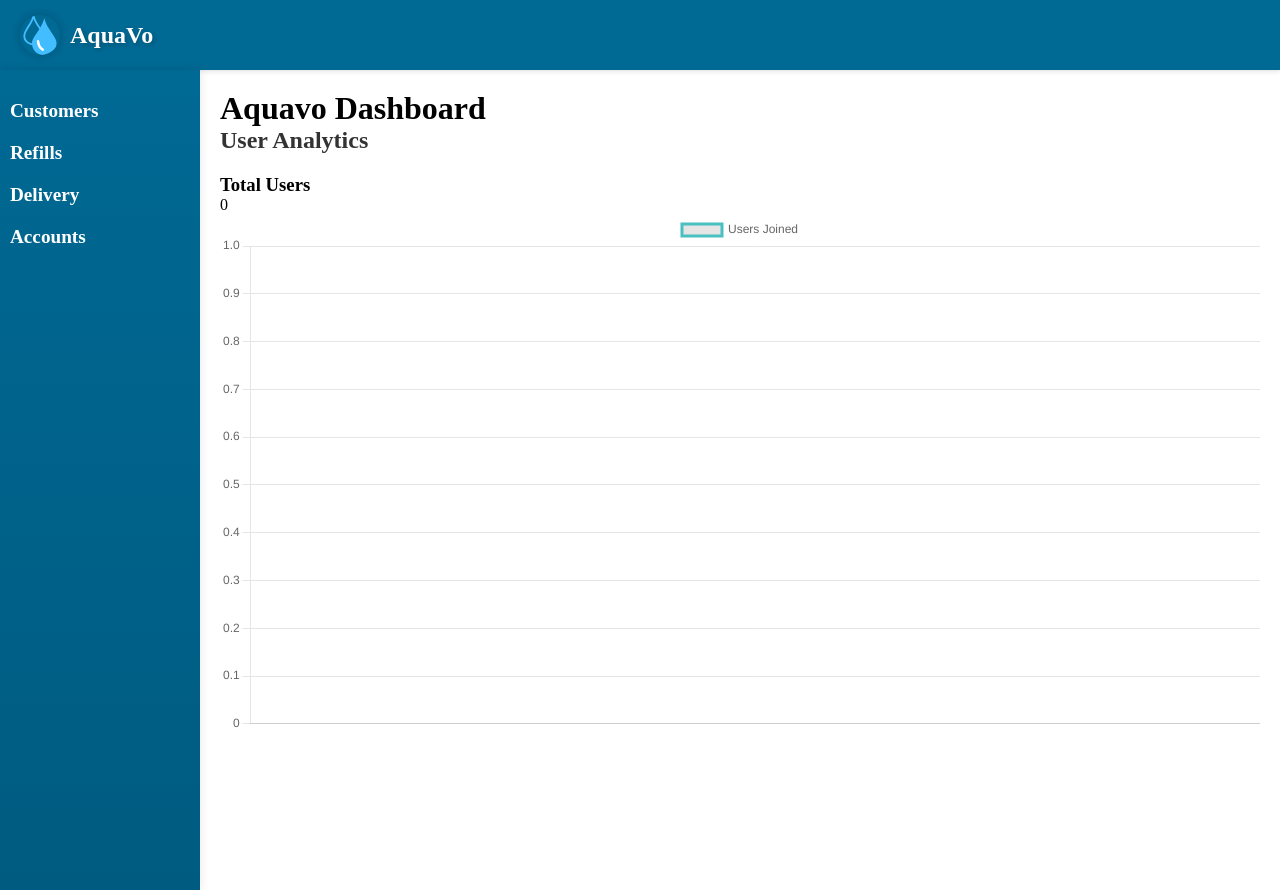
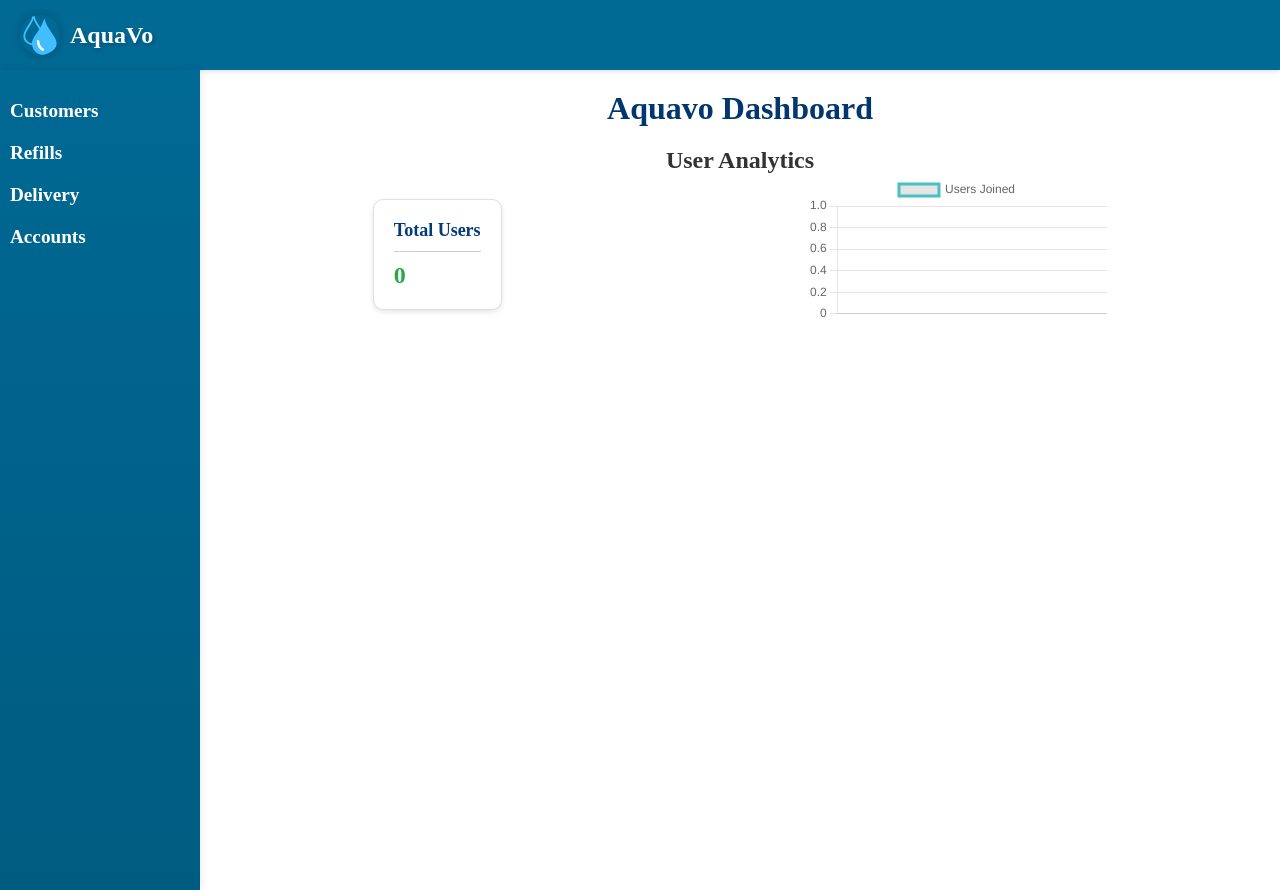
Before and after one commit to mmbogajemimah/aquavo_frontend, a React (Create React App) app: page /dashboard in a window 1280 px wide. Built offline with nearby package versions, Linux system fonts and the light colour scheme; no server answers.

Commit message:
Dashboard CSS styles updated

```diff
--- a/src/styles/dashboard/dashboard-page.css
+++ b/src/styles/dashboard/dashboard-page.css
@@ -1,5 +1,11 @@
 .dashboard {
     display: flex;
+}
+
+.dashboard-header {
+  text-align: center;
+  color: #01366e;
+  margin-bottom: 20px;
 }
 
 /* Dashboard.css */
@@ -31,3 +37,46 @@
     flex: 1;
     padding: 20px;
 }
+
+.total-users-card {
+  background-color: #fff;
+  border: 1px solid #e0e0e0;
+  border-radius: 10px;
+  padding: 20px;
+  box-shadow: 0 2px 5px rgba(0, 0, 0, 0.1);
+  max-width: 300px;
+  margin-top: 10px;
+}
+
+.total-users-card h3 {
+  font-size: 18px;
+  margin-bottom: 10px;
+  color: #013b7a;
+}
+
+.total-users-card h3::after {
+  content: '';
+  display: block;
+  width: 100%;
+  height: 1px;
+  background-color: #ccc;
+  margin: 10px 0;
+}
+
+.total-users-card p {
+  font-size: 24px;
+  font-weight: bold;
+  color: #28a745;
+}
+
+.user-stats {
+  display: flex;
+  justify-content: space-around;
+  align-items: center;
+}
+
+.user-analytics-header {
+  text-align: center;
+  margin: 0 auto;
+  width: fit-content;
+}
```
